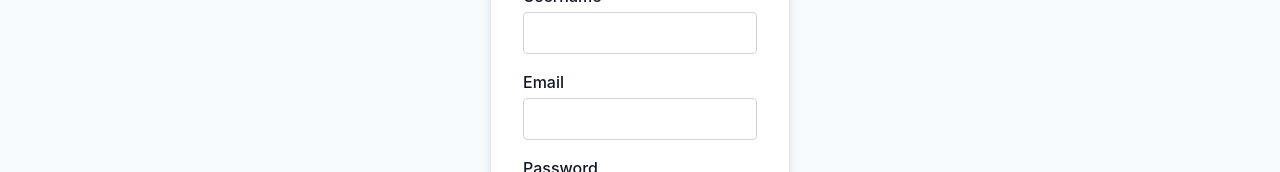
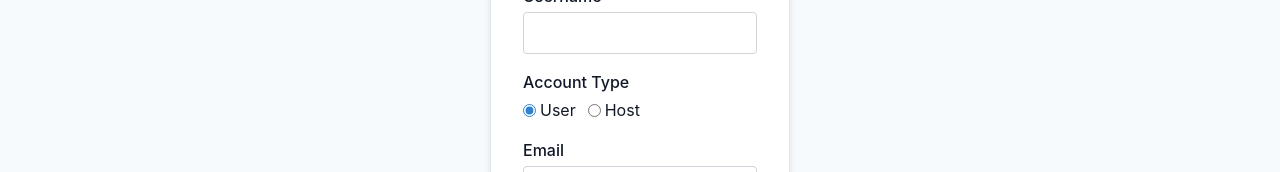
Before and after one commit to bcedergren/camplots-app, a Next.js app in the folder packages/frontend/: page /register in a window 1280 px wide. Shown: the part 315-487 px from the top of the page. Built offline with nearby package versions, Linux system fonts and the light colour scheme; no server answers.

Commit message:
Add role selection to registration form with radio buttons

```diff
--- a/packages/frontend/src/app/register/page.tsx
+++ b/packages/frontend/src/app/register/page.tsx
@@ -10,10 +10,13 @@ interface RegisterFormData {
   username: string;
   email: string;
   password: string;
+  role: 'HOST' | 'USER';
 }
 
 const RegisterPage = () => {
-  const { register, handleSubmit } = useForm<RegisterFormData>();
+  const { register, handleSubmit } = useForm<RegisterFormData>({
+    defaultValues: { role: 'USER' },
+  });
   const router = useRouter();
 
   const onSubmit = async (data: RegisterFormData) => {
@@ -86,6 +89,43 @@ const RegisterPage = () => {
               color: '#111827',
             }}
           />
+        </div>
+
+        <div>
+          <label
+            style={{
+              display: 'block',
+              marginBottom: '4px',
+              fontWeight: '500',
+              color: '#111827',
+            }}
+          >
+            Account Type
+          </label>
+          <div style={{ display: 'flex', gap: '12px' }}>
+            <label
+              style={{ display: 'flex', alignItems: 'center', gap: '4px' }}
+            >
+              <input
+                type="radio"
+                value="USER"
+                {...register('role', { required: true })}
+                style={{ accentColor: '#3182ce' }}
+              />
+              User
+            </label>
+            <label
+              style={{ display: 'flex', alignItems: 'center', gap: '4px' }}
+            >
+              <input
+                type="radio"
+                value="HOST"
+                {...register('role', { required: true })}
+                style={{ accentColor: '#3182ce' }}
+              />
+              Host
+            </label>
+          </div>
         </div>
 
         <div>
```
